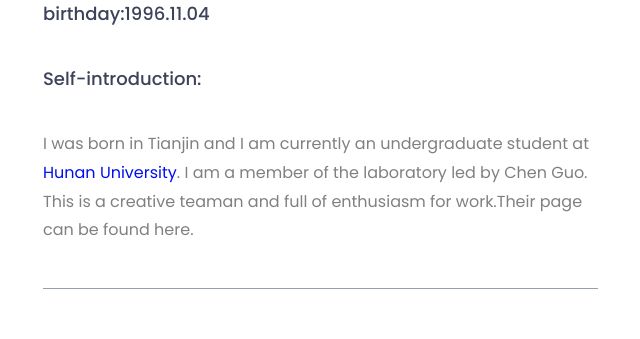
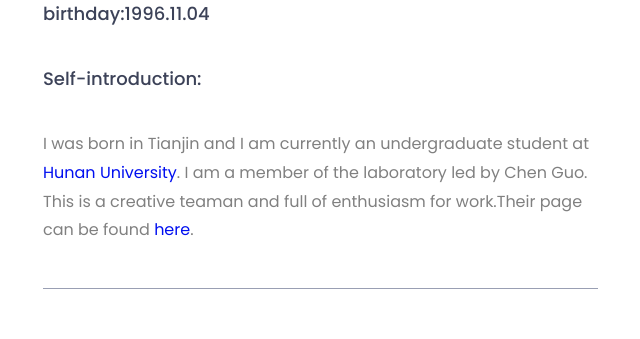
Before and after one commit to weidehui/weidehui.github.io, a plain HTML site: page index.html in a window 1280 px wide. Shown: the part 1545-1884 px from the top of the page, 612-1252 px from the left. Drawn offline with nearby package versions, Linux system fonts and the light colour scheme.

Commit message:
Update index.html

```diff
--- a/index.html
+++ b/index.html
@@ -151,7 +151,7 @@
 								</h3>
 								<p>
 								    I was born in Tianjin and I am currently an undergraduate student at  <A HREF="http://www.hnu.edu.cn/"><font color="#000FF">Hunan University</font></A>. I am a member of the laboratory led by Chen Guo.
-								    This is a creative teaman and full of enthusiasm for work.Their page can be found here.<br>
+								    This is a creative teaman and full of enthusiasm for work.Their page can be found <a href="#experience"><font color="#000FF">here</font></a>.<br>
 								</p>
 
 							</div>
```
